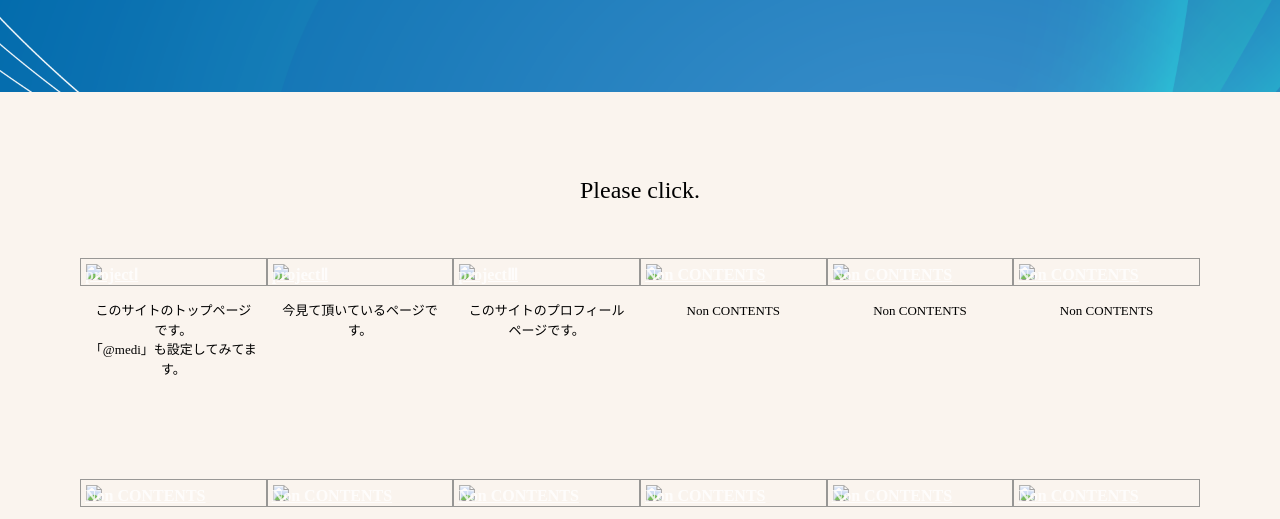
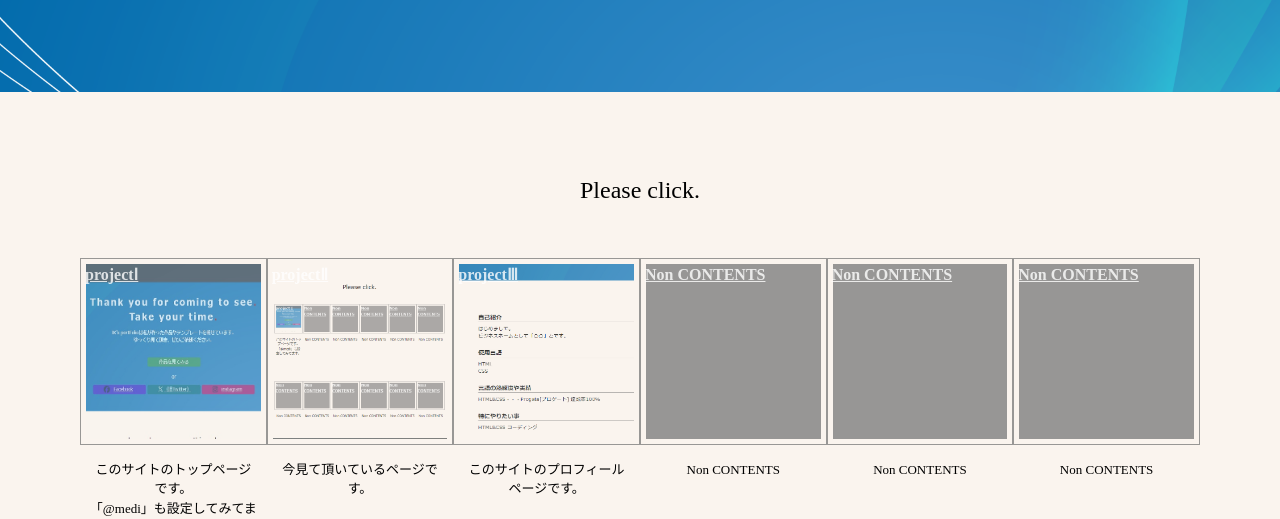
Before and after one commit to ikwebacount/portfolio-works, a plain HTML site: page index.html in a window 1280 px wide. Shown: the part 258-777 px from the top of the page. Drawn offline with Linux system fonts and the light colour scheme; files whose address does not match are found by name.

Commit message:
Update index.html

```diff
--- a/index.html
+++ b/index.html
@@ -29,62 +29,62 @@
                 <h2>Please click.</h2>
                 <div class="main-inner2-contents-contener">
                     <div class="main-inner2-contents">
-                        <img src="img/free1.jpeg" class="main-inner2-setumei-img">
+                        <img src="free1.jpeg" class="main-inner2-setumei-img">
                         <a href="3.project１ページ/index.html" target="_blank" class="main-inner2-btn">projectⅠ</a>
                         <p class="main-inner2-setumei">このサイトのトップページです。<br>「@medi」も設定してみてます。</p>
                     </div>
                     <div class="main-inner2-contents">
-                        <img src="img/free2.png" class="main-inner2-setumei-img">
+                        <img src="free2.png" class="main-inner2-setumei-img">
                         <a href="3.project２ページ/index.html" target="_blank" class="main-inner2-btn">projectⅡ</a>
                         <p class="main-inner2-setumei">今見て頂いているページです。</p>
                     </div>
                     <div class="main-inner2-contents">
-                        <img src="img/free3.png" class="main-inner2-setumei-img">
+                        <img src="free3.png" class="main-inner2-setumei-img">
                         <a href="3.project3ページ/index.html" target="_blank" class="main-inner2-btn">projectⅢ</a>
                         <p class="main-inner2-setumei">このサイトのプロフィールページです。</p>
                     </div>
                     <div class="main-inner2-contents" >
-                        <img src="img/free4.png" class="main-inner2-setumei-img">
+                        <img src="free4.png" class="main-inner2-setumei-img">
                         <a href="2.ダミーページ/index.html" target="_blank" class="main-inner2-btn">Non CONTENTS</a>
                         <p class="main-inner2-setumei">Non CONTENTS</p>
                     </div>
                     <div class="main-inner2-contents" >
-                        <img src="img/free4.png" class="main-inner2-setumei-img">
+                        <img src="free4.png" class="main-inner2-setumei-img">
                         <a href="2.ダミーページ/index.html" target="_blank" class="main-inner2-btn">Non CONTENTS</a>
                         <p class="main-inner2-setumei">Non CONTENTS</p>
                     </div>
                     <div class="main-inner2-contents" >
-                        <img src="img/free4.png" class="main-inner2-setumei-img">
+                        <img src="free4.png" class="main-inner2-setumei-img">
                         <a href="2.ダミーページ/index.html" target="_blank" class="main-inner2-btn">Non CONTENTS</a>
                         <p class="main-inner2-setumei">Non CONTENTS</p>
                     </div>
                     <div class="main-inner2-contents" >
-                        <img src="img/free4.png" class="main-inner2-setumei-img">
+                        <img src="free4.png" class="main-inner2-setumei-img">
                         <a href="2.ダミーページ/index.html" target="_blank" class="main-inner2-btn">Non CONTENTS</a>
                         <p class="main-inner2-setumei">Non CONTENTS</p>
                     </div>
                     <div class="main-inner2-contents" >
-                        <img src="img/free4.png" class="main-inner2-setumei-img">
+                        <img src="free4.png" class="main-inner2-setumei-img">
                         <a href="2.ダミーページ/index.html" target="_blank" class="main-inner2-btn">Non CONTENTS</a>
                         <p class="main-inner2-setumei">Non CONTENTS</p>
                     </div>
                     <div class="main-inner2-contents" >
-                        <img src="img/free4.png" class="main-inner2-setumei-img">
+                        <img src="free4.png" class="main-inner2-setumei-img">
                         <a href="2.ダミーページ/index.html" target="_blank" class="main-inner2-btn">Non CONTENTS</a>
                         <p class="main-inner2-setumei">Non CONTENTS</p>
                     </div>
                     <div class="main-inner2-contents" >
-                        <img src="img/free4.png" class="main-inner2-setumei-img">
+                        <img src="free4.png" class="main-inner2-setumei-img">
                         <a href="2.ダミーページ/index.html" target="_blank" class="main-inner2-btn">Non CONTENTS</a>
                         <p class="main-inner2-setumei">Non CONTENTS</p>
                     </div>
                     <div class="main-inner2-contents" >
-                        <img src="img/free4.png" class="main-inner2-setumei-img">
+                        <img src="free4.png" class="main-inner2-setumei-img">
                         <a href="2.ダミーページ/index.html" target="_blank" class="main-inner2-btn">Non CONTENTS</a>
                         <p class="main-inner2-setumei">Non CONTENTS</p>
                     </div>
                     <div class="main-inner2-contents" >
-                        <img src="img/free4.png" class="main-inner2-setumei-img">
+                        <img src="free4.png" class="main-inner2-setumei-img">
                         <a href="2.ダミーページ/index.html" target="_blank" class="main-inner2-btn">Non CONTENTS</a>
                         <p class="main-inner2-setumei">Non CONTENTS</p>
                     </div>
```
